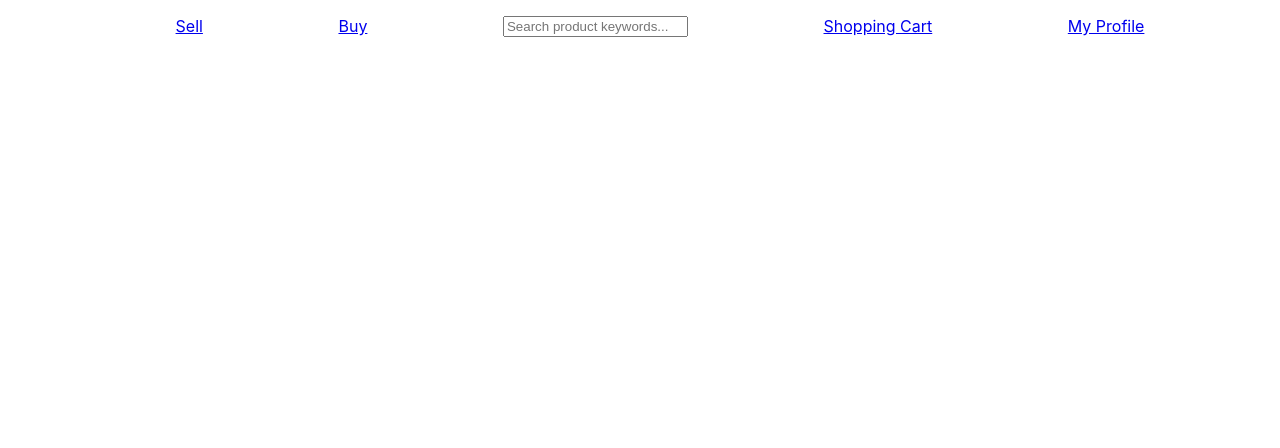
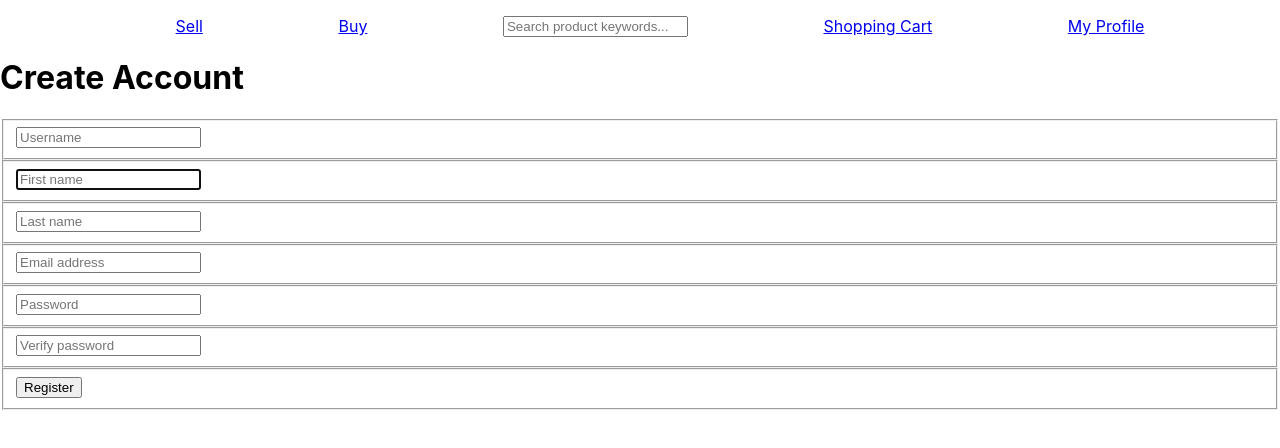
Before and after one commit to sampita/bangazon-client-virtual-magicians-1, a React (Create React App) app in the folder bangazon-react-app/: page /register in a window 1280 px wide. Shown: the top 448 px of the page. Built offline with nearby package versions, Linux system fonts and the light colour scheme.

Commit message:
finished Register.py functionality

```diff
--- a/bangazon-react-app/src/ApplicationViews.js
+++ b/bangazon-react-app/src/ApplicationViews.js
@@ -2,6 +2,7 @@ import React, { Component } from 'react';
 import {Route} from "react-router-dom";
 import Home from './components/home/Home.js'
 import SellForm from './components/home/OrderForm'
+import Register from './components/auth/register.js';
 
 
 class ApplicationViews extends Component {
@@ -10,6 +11,11 @@ class ApplicationViews extends Component {
             <React.Fragment>
                 <Route exact path="/" render={(props) => {
                     return <Home />
+                }} />
+
+                <Route exact path="/register" render={(props) => {
+                    return <Register
+                                {...props}/>
                 }} />
 
                 <Route exact path="/sell" render={(props) => {
--- a/bangazon-react-app/src/components/auth/register.js
+++ b/bangazon-react-app/src/components/auth/register.js
@@ -0,0 +1,113 @@
+import React, { Component } from "react"
+import { withRouter } from "react-router-dom"
+import { register } from "../helpers/SimpleAuth"
+
+class Register extends Component {
+
+    state = {
+        email: "",
+        userName: "",
+        firstName: "",
+        lastName: "",
+        password: "",
+        verifyPassword: ""
+    }
+
+    handleInputChange = (evt) => {
+        let stateToChange = {}
+        stateToChange[evt.target.id] = evt.target.value
+        this.setState(stateToChange)
+    }
+
+    handleRegister = event => {
+        event.preventDefault()
+
+        // Creates object with values from state
+        const newUser = {
+            "username": this.state.userName,
+            "first_name": this.state.firstName,
+            "last_name": this.state.lastName,
+            "email": this.state.email,
+            "password": this.state.password
+        }
+
+        // Makes a fetch call with newUser object as the body of the POST request
+        register(newUser)
+            .then(() => this.props.history.push("/"))
+    }
+
+    render() {
+        return (
+            <form className="form--login" onSubmit={this.handleRegister}>
+                <h1>Create Account</h1>
+                <fieldset>
+                    {/* <label htmlFor="userName"> Username </label> */}
+                    <input onChange={(evt) => this.handleInputChange(evt)}
+                        id="userName"
+                        type="text"
+                        name="userName"
+                        className="form-control"
+                        placeholder="Username"
+                        required autoFocus />
+                </fieldset>
+                <fieldset>
+                    {/* <label htmlFor="firstName"> First Name </label> */}
+                    <input onChange={this.handleInputChange}
+                        id="firstName"
+                        type="text"
+                        name="firstName"
+                        className="form-control"
+                        placeholder="First name"
+                        required autoFocus />
+                </fieldset>
+                <fieldset>
+                    {/* <label htmlFor="lastName"> Last Name </label> */}
+                    <input onChange={this.handleInputChange}
+                        id="lastName"
+                        type="text"
+                        name="lastName"
+                        className="form-control"
+                        placeholder="Last name"
+                        required />
+                </fieldset>
+                <fieldset>
+                    {/* <label htmlFor="inputEmail"> Email address </label> */}
+                    <input onChange={this.handleInputChange}
+                        id="email"
+                        type="email"
+                        name="email"
+                        className="form-control"
+                        placeholder="Email address"
+                        required />
+                </fieldset>
+                <fieldset>
+                    {/* <label htmlFor="inputPassword"> Password </label> */}
+                    <input onChange={this.handleInputChange}
+                        id="password"
+                        type="password"
+                        name="password"
+                        className="form-control"
+                        placeholder="Password"
+                        required />
+                </fieldset>
+                <fieldset>
+                    {/* <label htmlFor="verifyPassword"> Verify Password </label> */}
+                    <input onChange={this.handleInputChange}
+                        id="verifyPassword"
+                        type="password"
+                        name="verifyPassword"
+                        className="form-control"
+                        placeholder="Verify password"
+                        required />
+                </fieldset>
+                <fieldset>
+                    <button type="submit">
+                            Register
+                    </button>
+                </fieldset>
+            </form>
+        )
+    }
+}
+
+export default Register
--- a/bangazon-react-app/src/components/helpers/SimpleAuth.js
+++ b/bangazon-react-app/src/components/helpers/SimpleAuth.js
@@ -6,7 +6,7 @@ const isAuthenticated = () => {
 }
 
 const register = (userInfo) => {
-    return fetch("http://localhost:8000/register", {
+    return fetch("http://localhost:8000/register/", {
         method: "POST",
         headers: {
             "Content-Type": "application/json",
@@ -42,3 +42,5 @@ const login = (credentials) => {
 const logout = () => {
     sessionStorage.removeItem("bangazon_token")
 }
+
+export { isAuthenticated, login, register, logout }
```
